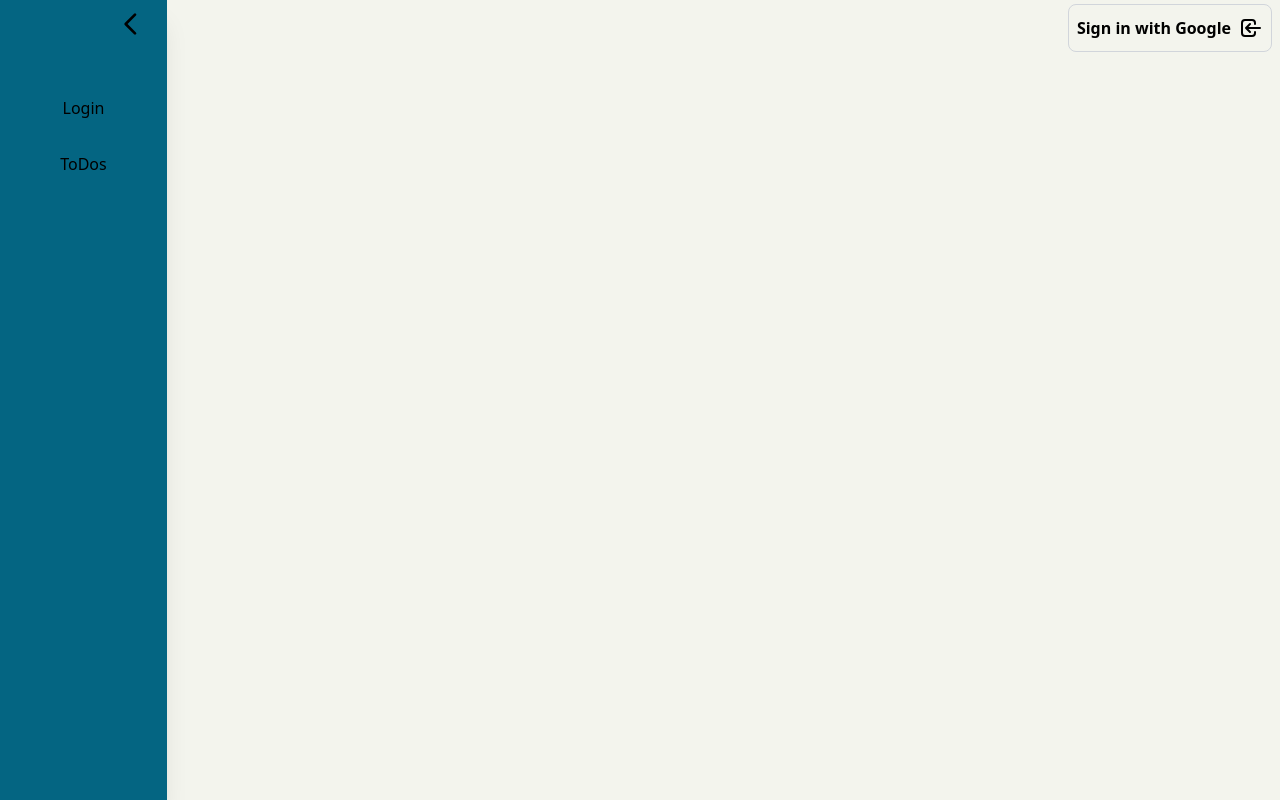
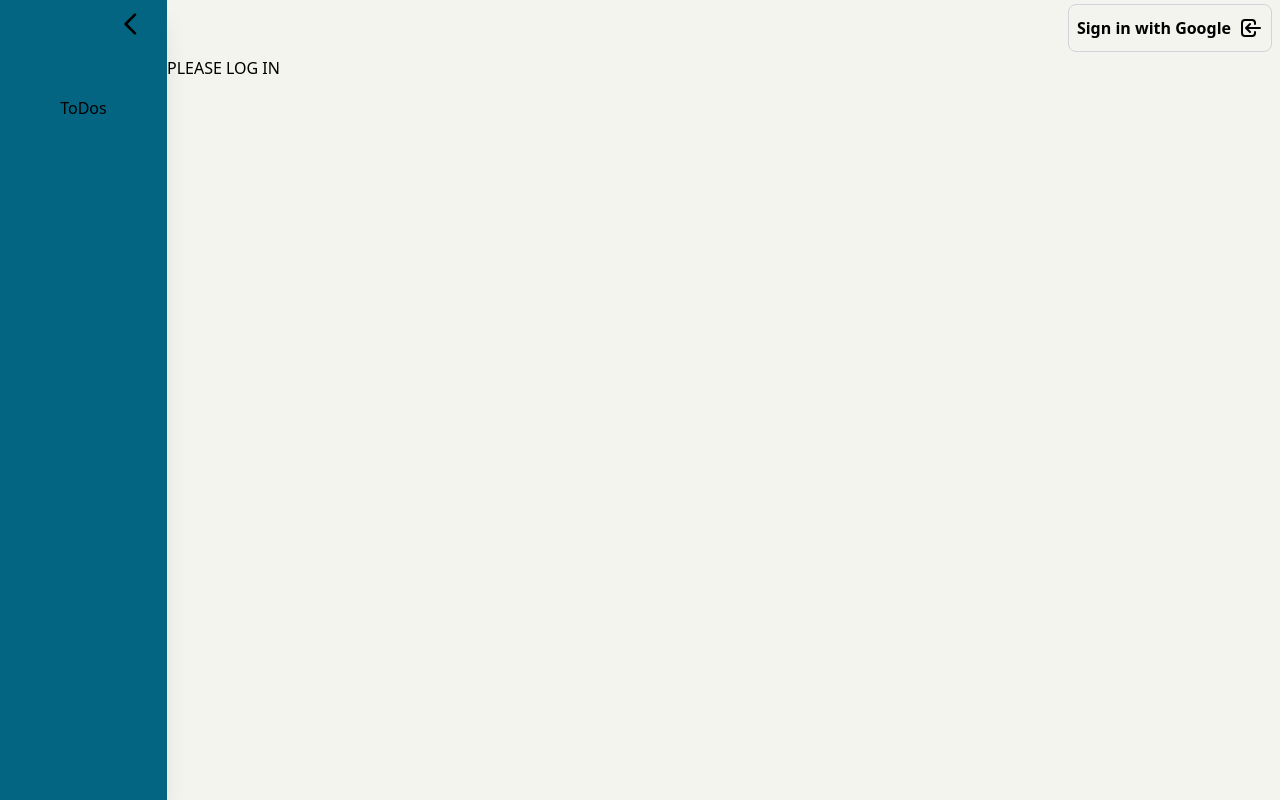
Before and after one commit to mauropgarcia1996/wandertodo, a React (Create React App) app: page /login in a window 1280 px wide. Built offline with nearby package versions, Linux system fonts and the light colour scheme.

Commit message:
login redirect added

```diff
--- a/package.json
+++ b/package.json
@@ -9,6 +9,7 @@
     "@testing-library/user-event": "^12.8.3",
     "@types/jest": "^26.0.22",
     "@types/node": "^12.20.7",
+    "@types/reach__router": "^1.3.7",
     "@types/react": "^17.0.3",
     "@types/react-dom": "^17.0.3",
     "firebase": "^8.3.1",
--- a/src/App.tsx
+++ b/src/App.tsx
@@ -1,7 +1,8 @@
 import React, { useContext, useEffect, useState } from "react";
-import { BrowserRouter as Router, Switch, Route, Link } from "react-router-dom";
+import { BrowserRouter as Router, Switch, Route, Link, Redirect } from "react-router-dom";
+import PrivateRoute from "./security/ProtectedRoute";
 
-import firebase from "firebase"
+import firebase from "firebase";
 
 import Todos from "./components/todos/Todos";
 import Sidebar from "./components/Sidebar";
@@ -22,6 +23,20 @@ const Home: React.FunctionComponent = () => {
   return <div>{user?.displayName}</div>;
 };
 
+const Login: React.FunctionComponent = () => {
+  const authContext = useContext(AuthContext);
+  return authContext.user ? (
+    <Redirect
+      to={{
+        pathname: "/todos",
+        state: { from: "/login" },
+      }}
+    />
+  ) : (
+    <div>PLEASE LOG IN</div>
+  );
+};
+
 function App() {
   const [user, setUser] = useState<IUser | null>(null);
 
@@ -35,27 +50,23 @@ function App() {
   };
 
   const signOut = () => {
-    firebase.auth().signOut()
-    .then(() => {
-      console.log('logged out')
-      updateUser(null)
-    })
-    .catch((err) => {
-      console.log(err)
-    })
-  }
+    firebase
+      .auth()
+      .signOut()
+      .then(() => {
+        console.log("logged out");
+        updateUser(null);
+      })
+      .catch((err) => {
+        console.log(err);
+      });
+  };
 
   return (
     <AuthContextProvider value={authContextValues}>
       <Router>
         <div className="App h-screen flex">
           <Sidebar>
-            <Link
-              className="hover:bg-red-400 transform duration-300 font-medium ease-in-out my-2 rounded-md w-3/4 text-center py-2"
-              to="/login"
-            >
-              Login
-            </Link>
             <Link
               className="hover:bg-red-400 transform duration-300 font-medium ease-in-out my-2 rounded-md w-3/4 text-center py-2"
               to="/todos"
@@ -78,9 +89,10 @@ function App() {
               <Route exact path="/">
                 <Home />
               </Route>
-              <Route path="/todos">
-                <Todos />
+              <Route exact path="/login">
+                <Login />
               </Route>
+              <PrivateRoute path="/todos" component={<Todos />} />
             </Switch>
           </div>
         </div>
--- a/src/components/LoginButton.tsx
+++ b/src/components/LoginButton.tsx
@@ -24,7 +24,7 @@ const LoginButton: React.FC = () => {
           accessToken: credential.accessToken,
           idToken: credential.idToken,
           refreshToken: result.user?.refreshToken,
-          uui: result.user?.uid,
+          uuid: result.user?.uid,
         };
 
         authContext.updateUser(newUser);
--- a/src/components/todos/Todos.tsx
+++ b/src/components/todos/Todos.tsx
@@ -1,8 +1,9 @@
-import React, { useState, useEffect } from "react";
+import React, { useState, useEffect, useContext } from "react";
 import Todo from "./Todo";
 import Modal from "../Modal";
 import { db } from "../../firebase/config";
 import loaderIcon from "../../assets/icons/loader.svg";
+import AuthContext from "../../context/authContext/AuthContext";
 
 interface ITodo {
   id: string;
@@ -13,6 +14,7 @@ interface ITodo {
 
 const Todos: React.FunctionComponent = () => {
   const [loading, setLoading] = useState(true);
+  const authContext = useContext(AuthContext);
   const [todos, setTodos] = useState<ITodo[] | null>(null);
   const [showModal, setShowModal] = useState(false);
 
@@ -22,6 +24,7 @@ const Todos: React.FunctionComponent = () => {
 
   const getData = () => {
     db.collection("todos")
+      .where("user", "==", authContext.user?.uuid)
       .get()
       .then((querySnapshot) => {
         const todos: ITodo[] = [];
@@ -42,6 +45,7 @@ const Todos: React.FunctionComponent = () => {
     e.preventDefault();
     db.collection("todos")
       .add({
+        user: authContext.user?.uuid,
         name: name,
         description: description,
         done: false,
--- a/src/context/authContext/AuthContext.ts
+++ b/src/context/authContext/AuthContext.ts
@@ -7,7 +7,7 @@ export interface IUser {
     accessToken: string | null | undefined,
     idToken: string | null | undefined,
     refreshToken: string | null | undefined,
-    uui: string | null | undefined
+    uuid: string | null | undefined
 }
 
 export interface IUserProps {
--- /dev/null
+++ b/src/security/ProtectedRoute.tsx
@@ -0,0 +1,28 @@
+import React, { useContext } from "react";
+import { RouteComponentProps } from "@reach/router";
+import AuthContext from "../context/authContext/AuthContext";
+import { Route, Redirect } from "react-router-dom";
+
+type Props = { component: React.ReactNode } & RouteComponentProps;
+
+const PrivateRoute: React.FC<Props> = (props: Props) => {
+  const authContext = useContext(AuthContext);
+  return (
+    <Route
+      render={({ location }) =>
+        authContext.user ? (
+          props.component
+        ) : (
+          <Redirect
+            to={{
+              pathname: "/login",
+              state: { from: location },
+            }}
+          />
+        )
+      }
+    />
+  );
+};
+
+export default PrivateRoute;
```
Also changed, not shown: 1 other file (tests, documents, lock files or other folders).
